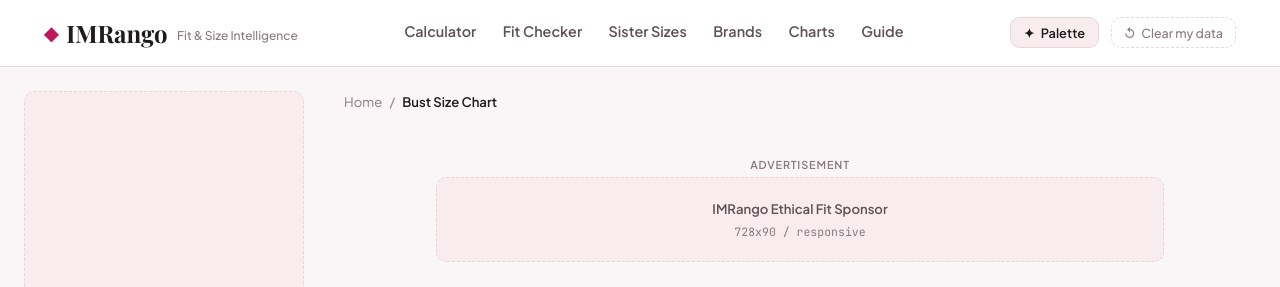
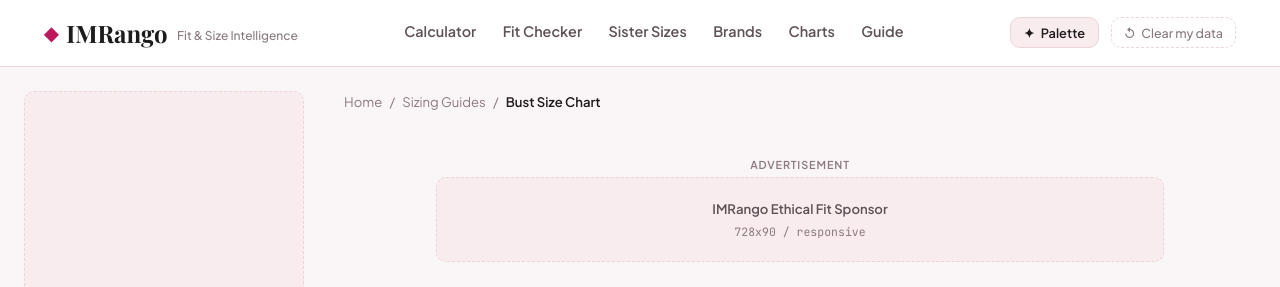
Before and after one commit to sharpedge74-cmyk/Bra-Size-Pro, a Jekyll site: the page built from bra-size-to-bust-size-chart.html, in a window 1280 px wide and 900 px high. Shown: the top 287 px of the window. Built offline with Jekyll 4.4.1, drawn with Linux system fonts in a browser that asks for light colours; some web fonts are replaced.

Commit message:
Add meaningful sizing hierarchy to visible breadcrumbs

```diff
--- a/_includes/components/breadcrumbs.html
+++ b/_includes/components/breadcrumbs.html
@@ -2,13 +2,16 @@
 {% if page_slug != '/' and page_slug != '' %}
 <nav class="breadcrumbs" aria-label="Breadcrumb">
   <ol class="breadcrumb-list">
-    <li class="breadcrumb-item">
-      <a href="/" class="breadcrumb-link">Home</a>
-    </li>
+    <li class="breadcrumb-item"><a href="/" class="breadcrumb-link">Home</a></li>
     <li class="breadcrumb-separator" aria-hidden="true">/</li>
-    <li class="breadcrumb-item breadcrumb-current" aria-current="page">
-      {% if page.breadcrumb_label %}{{ page.breadcrumb_label }}{% else %}{{ page.title }}{% endif %}
-    </li>
+    {% if page.layout == 'tool' %}
+    <li class="breadcrumb-item"><a href="/bra-size-calculator" class="breadcrumb-link">Sizing Tools</a></li>
+    <li class="breadcrumb-separator" aria-hidden="true">/</li>
+    {% elsif page.layout == 'guide' %}
+    <li class="breadcrumb-item"><a href="/bra-sizing-methodology" class="breadcrumb-link">Sizing Guides</a></li>
+    <li class="breadcrumb-separator" aria-hidden="true">/</li>
+    {% endif %}
+    <li class="breadcrumb-item breadcrumb-current" aria-current="page">{% if page.breadcrumb_label %}{{ page.breadcrumb_label }}{% else %}{{ page.title }}{% endif %}</li>
   </ol>
 </nav>
 {% endif %}
```
